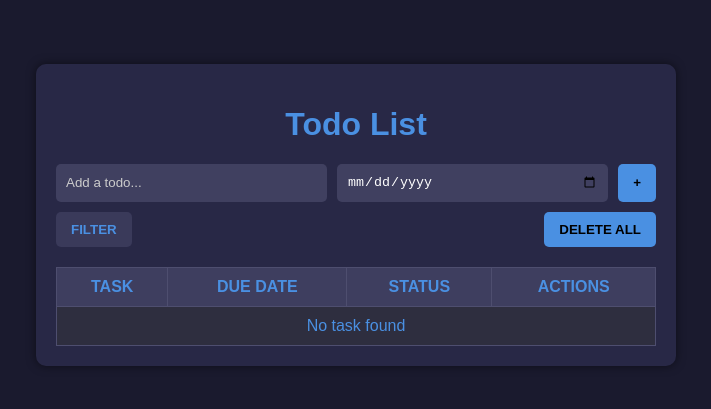
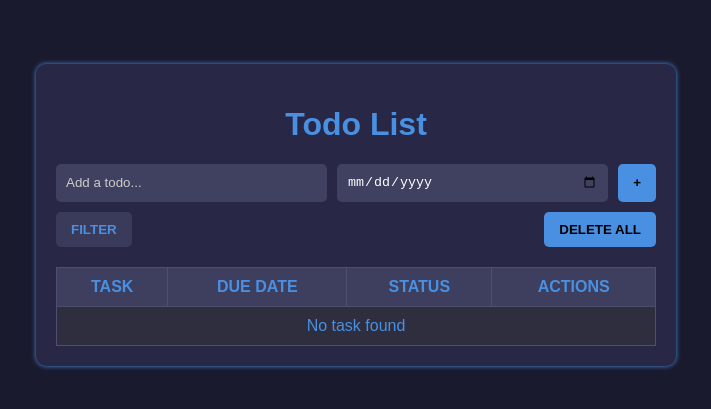
Before and after one commit to Revou-Coding-Camp/codingcamp-04-aug-25-rizkychoerul, a plain HTML site: page index.html in a window 1280 px wide. Shown: the part 185-594 px from the top of the page, without its empty margins (284-995 px from the left). Drawn offline with Linux system fonts and the light colour scheme.

Commit message:
Mini Coding Project

```diff
--- a/css/style.css
+++ b/css/style.css
@@ -16,6 +16,7 @@ body {
   width: 600px;
   box-shadow: 0 0 10px rgba(0,0,0,0.5);
   text-align: center;
+  box-shadow: 0px 0px 5px;
 }
 
 .input-section {
```
